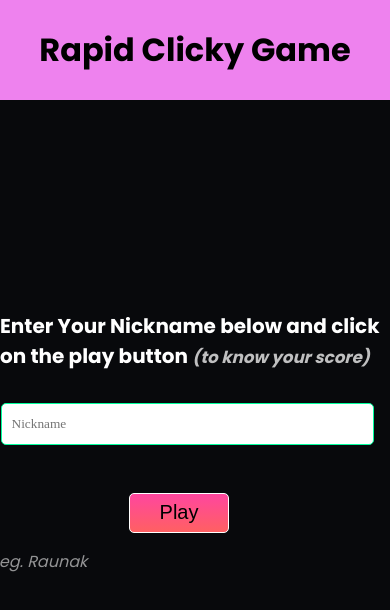
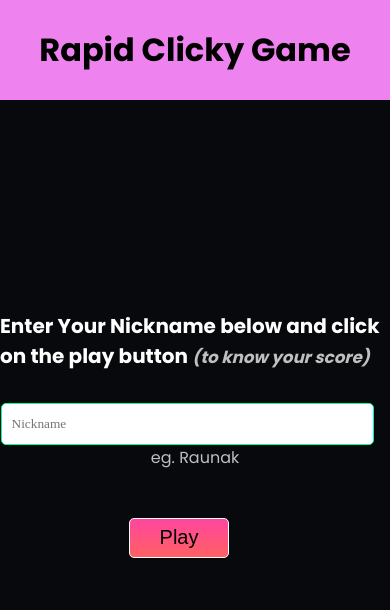
Before and after one commit to rkumar061/clickyGame-frontend, a Vue app: page / in a window 390 px wide. Shown: the top 610 px of the page. Built offline with nearby package versions, Linux system fonts and the light colour scheme; a web font is replaced by a local one.

Commit message:
few more corrections

```diff
--- a/src/components/gameComponent.vue
+++ b/src/components/gameComponent.vue
@@ -78,15 +78,21 @@ export default {
 }
 .button1 button{
  margin-top: 1rem;
-   width:150px;
+   width:10em;
   background: linear-gradient(#ff469f, #ff6062);
   border-radius: 5px;
-  height: 40px;
+  height: 10em;
   border: 1px solid #000;
   background: linear-gradient(#ff469f, #ff6062);
   font-size: 20px;
   cursor: pointer;
+  border-radius: 50%;
 }
+.button1 button:active {
+  background: linear-gradient(#ff6062, #ff469f);
+}
+
+
 .button1{
   margin: 0;
   padding: 0;}
--- a/src/components/nameComponent.vue
+++ b/src/components/nameComponent.vue
@@ -8,9 +8,10 @@
     </div>
     <div class="nameip">
       <input type="text" placeholder="Nickname" v-model="name" />
+      <label for="nickname" class="egm">eg. Raunak</label>
       <button @click="nameToggle()">Play</button>
     </div>
-    <p>eg. Raunak</p>
+    <p class="eg">eg. Raunak</p>
   </div>
 </template>
 
@@ -68,6 +69,9 @@ strong {
   justify-content: center;
   align-items: center;
 }
+.egm{
+  display: none;
+}
 
 input {
   width: 200px;
@@ -106,5 +110,14 @@ padding: 0 10px;
   input {
     width: 100%;
   }
+  .egm{
+    display: block;
+    color: rgba(255, 255, 255, 0.74);
+    text-align: left;
+  }
+  .eg{
+    display: none;
+  }
+
 }
 </style>
```
